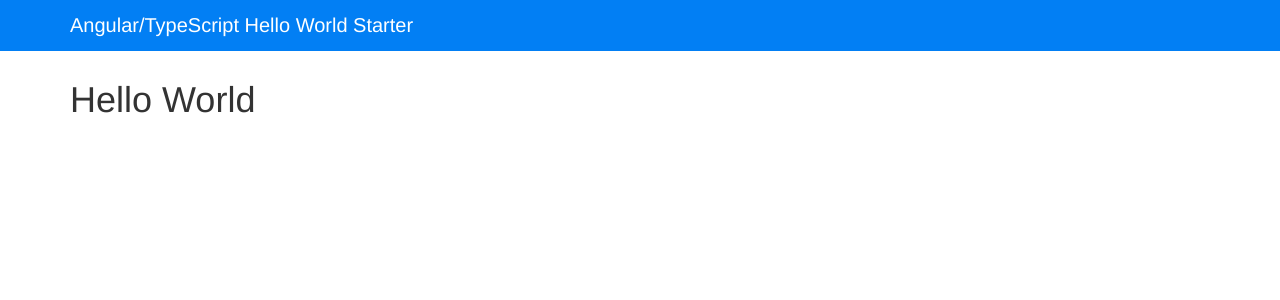
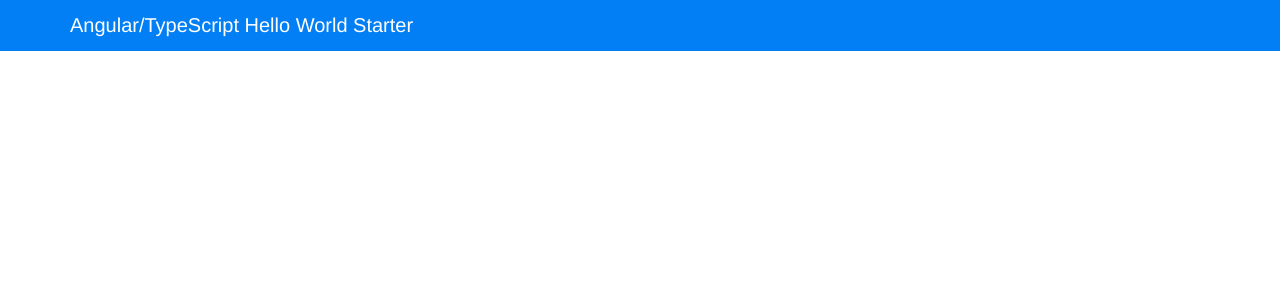
Before and after one commit to polu3g/amshello, an Angular app: page / in a window 1280 px wide. Shown: the top 300 px of the page. Built offline with nearby package versions, Linux system fonts and the light colour scheme; no server answers.

Commit message:
Update app.component.html

```diff
--- a/src/app/app.component.html
+++ b/src/app/app.component.html
@@ -1 +1 @@
-<h1>Hello World {{myapidata}}</h1>
+<h1> {{myapidata}}</h1>
```
